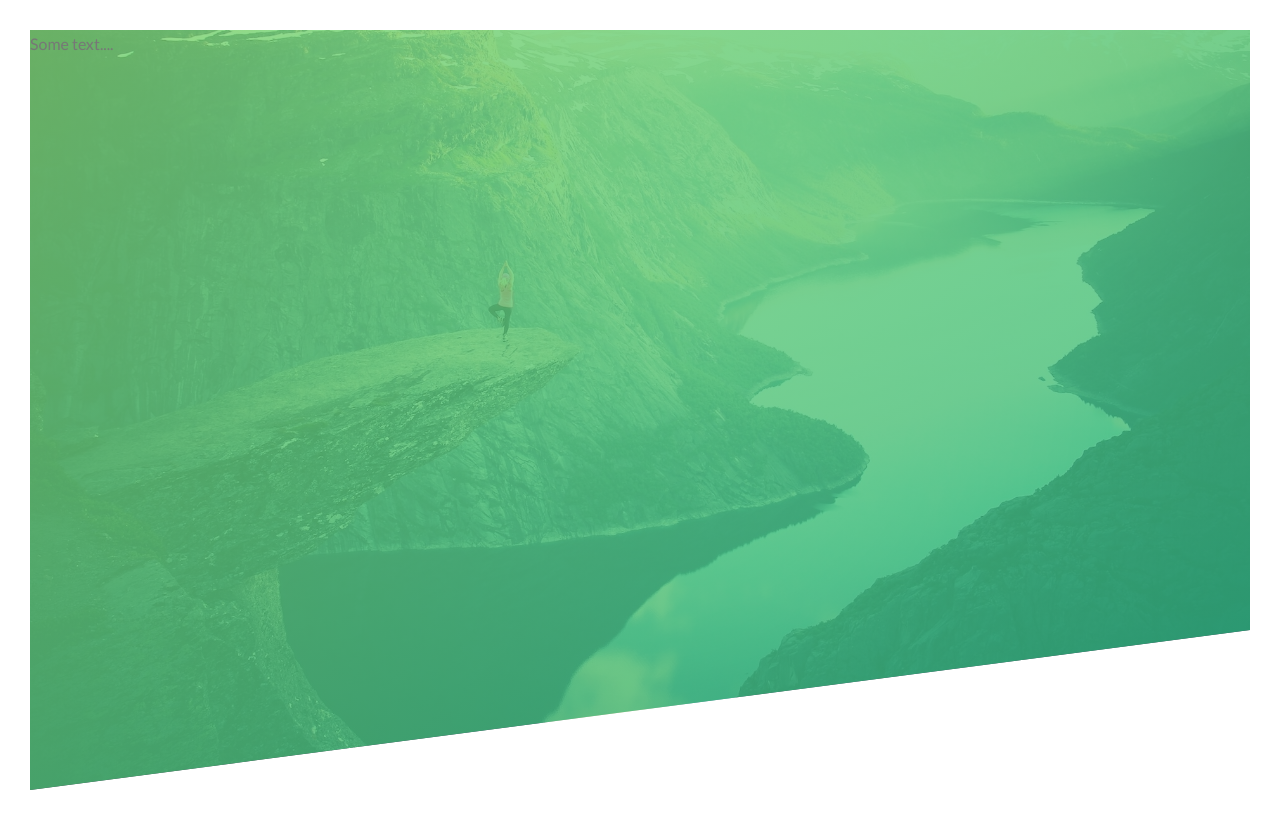
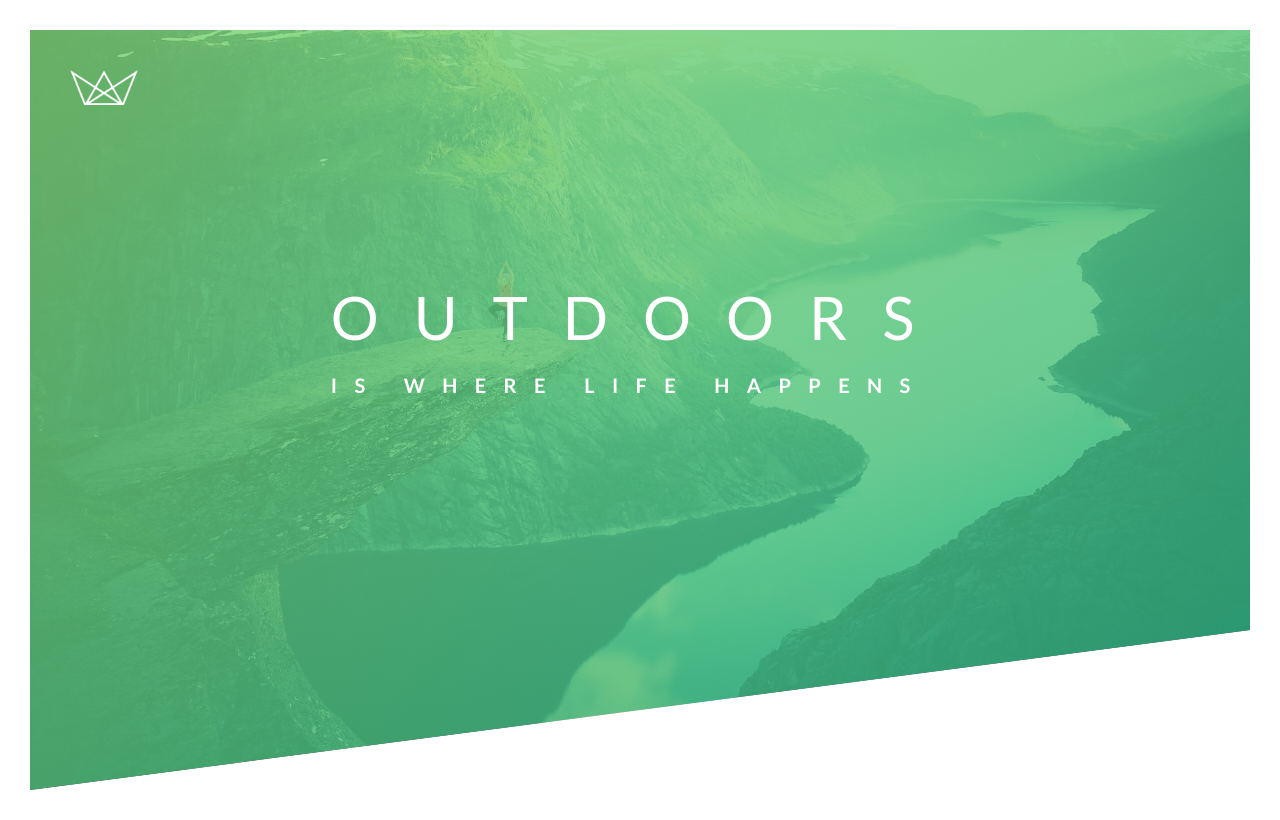
Before and after one commit to ngolam2011/natours, a plain HTML site: page index.html in a window 1280 px wide. Drawn offline with Linux system fonts and the light colour scheme.

Commit message:
Animation

```diff
--- a/css/style.css
+++ b/css/style.css
@@ -29,5 +29,97 @@ body {
                 url(../img/hero.jpg);
         background-size: cover;
         background-position: top;
+        position: relative;
         clip-path: polygon(0 0, 100% 0, 100% 75vh, 0 100%);
 }
+
+.logo-box {
+        position: absolute;
+        top: 40px;
+        left: 40px;
+}
+
+
+.logo {
+        height: 35px;
+}
+
+
+.text-box {
+        position: absolute;
+        top: 40%;
+        left: 50%;
+        transform: translate(-50%, -50%);
+}
+.heading-primary {
+        color: #fff;
+        text-transform: uppercase;
+
+        backface-visibility: hidden;
+}
+
+.heading-primary-main {
+        display: block;
+        font-size: 60px;
+        font-weight: 400;
+        letter-spacing: 35px;
+
+        animation-name: moveInLeft;
+        animation-duration: 1s;
+        animation-timing-function: ease-out;
+
+        /*
+         animation-delay: 3s;
+         animation-iteration-count: 3;
+         */
+}
+
+.heading-primary-sub {
+        display: block;
+        font-size: 20px;
+        font-weight: 700;
+        letter-spacing: 17.4px;
+
+        animation: moveInRight 1s ease-out;
+        /*
+        animation-name: moveInRight;
+        animation-duration: 1s;
+        animation-timing-function: ease-in;
+        */
+}
+
+
+@keyframes moveInLeft {
+        0% {
+                opacity: 0;
+                transform: translateX(-100px);
+        }
+
+
+        80% {
+                transform: translate(10px);
+        }
+
+        100% {
+                opacity: 1;
+                transform: translateX(0);
+        }
+}
+
+
+
+@keyframes moveInRight {
+        0% {
+                opacity: 0;
+                transform: translateX(100px);
+        }
+
+        80% {
+                transform: translate(-10px);
+        }
+
+        100% {
+                opacity: 1;
+                transform: translateX(0);
+        }
+}
--- a/index.html
+++ b/index.html
@@ -12,7 +12,16 @@
         </head>
         <body>
                 <header class="header">
-                        Some text....
+                        <div class="logo-box">
+                                <img src="img\logo-white.png" alt="Logo" class="logo">
+                        </div>
+
+                        <div class="text-box">
+                                <h1 class="heading-primary">
+                                        <span class="heading-primary-main">Outdoors</span>
+                                        <span class="heading-primary-sub">is where life happens</span>
+                                </h1>
+                        </div>
                 </header>
 
         </body>
```
